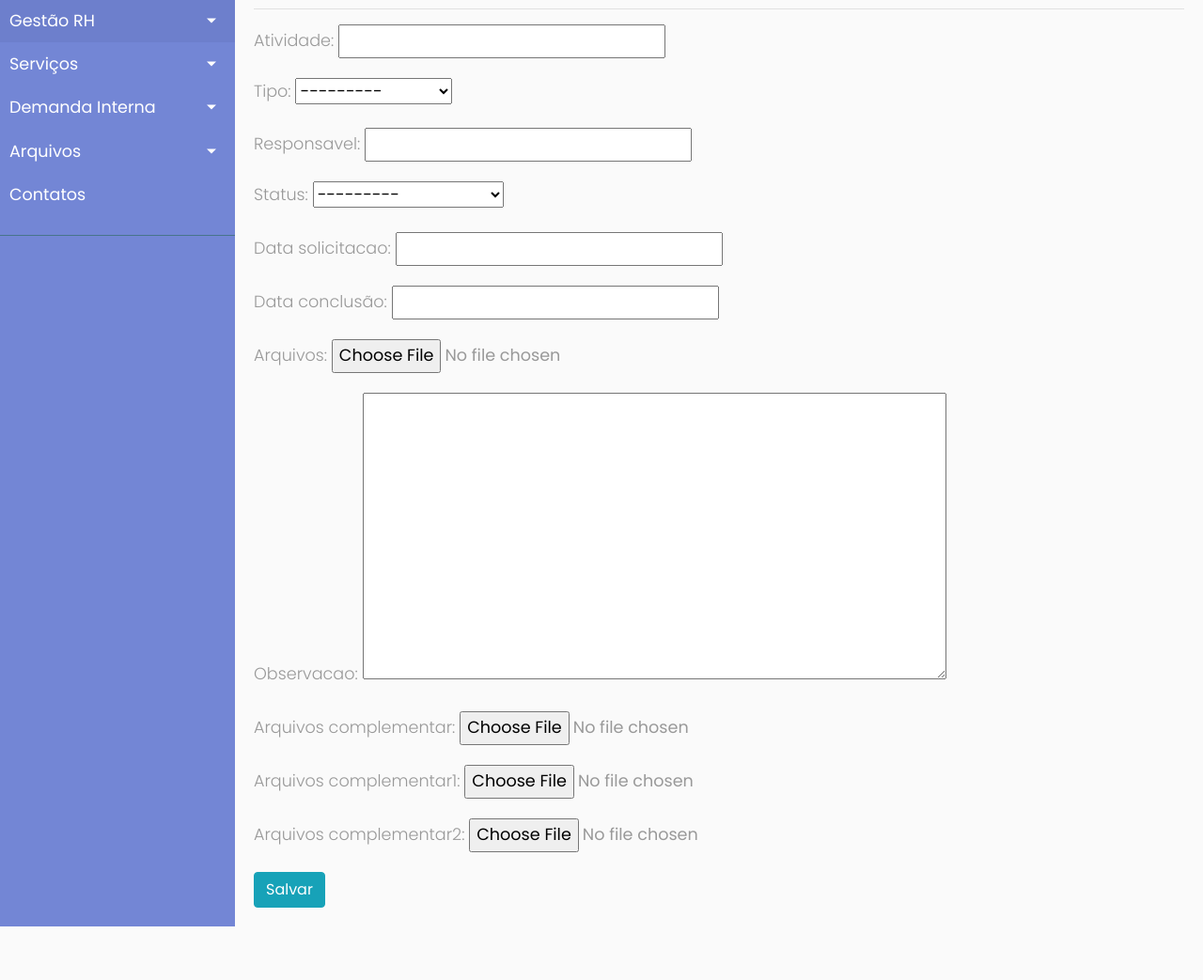
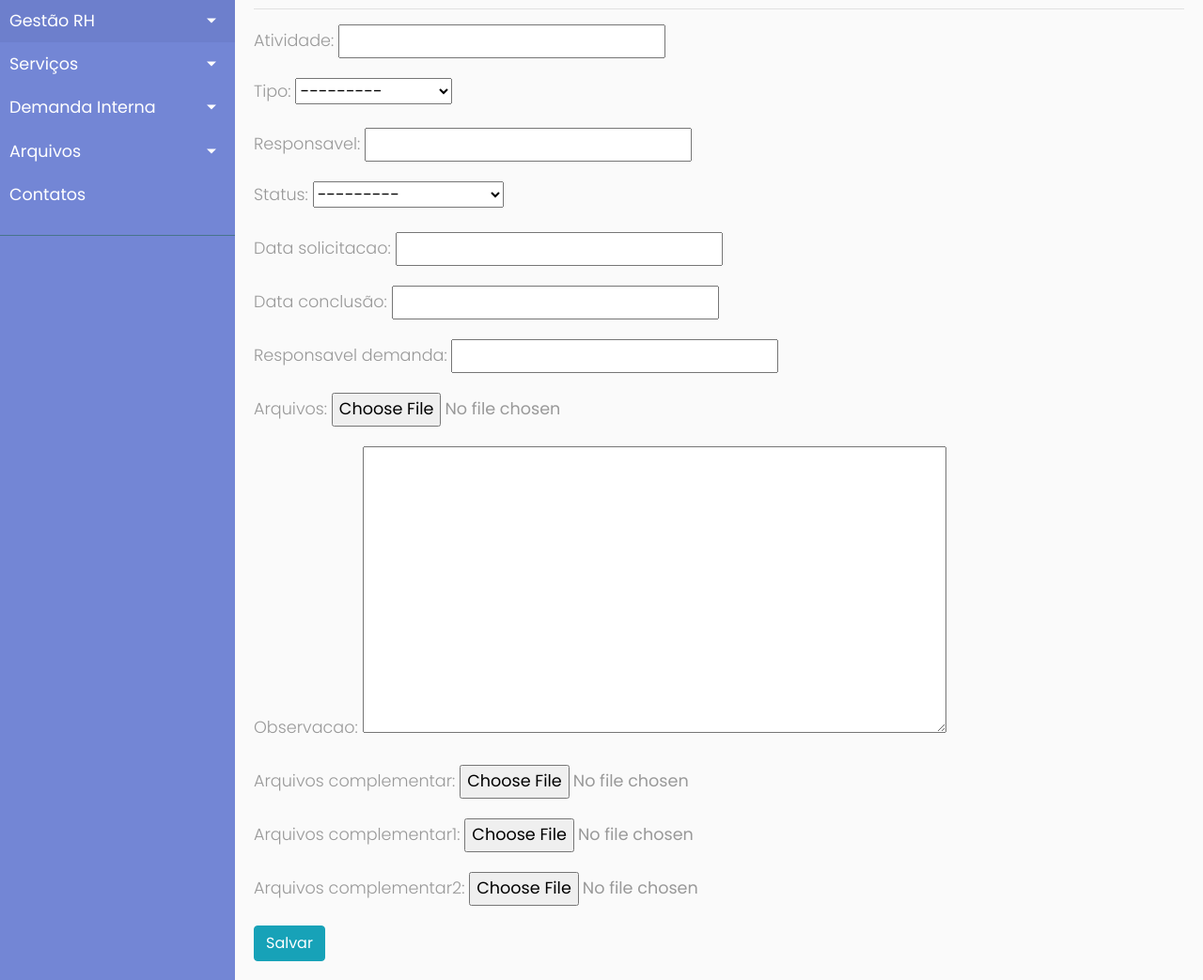
Before and after one commit to marcelohiginoduarte/Projeto_empresa_hr, a Django app: page /demandainterna/criar in a window 1280 px wide. Shown: the part 169-1212 px from the top of the page at 94% size. Before the commit the page ends 1155 px from the top, so only its background shows below. Run offline with Django 5.2, Linux system fonts and the light colour scheme; the visitor is signed in with stand-in values (Sample User, id 1); parts of the project's set-up code (start-up, migrations or seed data) failed here and were passed over; some libraries are stand-ins or nearby versions.

Commit message:
Atualizando a medida em esperas34

```diff
--- a/GestaoHR/forms.py
+++ b/GestaoHR/forms.py
@@ -21,7 +21,7 @@ class Servicoform(forms.ModelForm):
 class DemandaInternaform(forms.ModelForm):
     class Meta:
         model = DemandaInterna
-        fields = ['Atividade', 'tipo', 'responsavel', 'status', 'data_solicitacao', 'data_conclusão', 'responsavel', 'arquivos', 'Observacao','arquivos_complementar', 'arquivos_complementar1', 'arquivos_complementar2']
+        fields = ['Atividade', 'tipo', 'responsavel', 'status', 'data_solicitacao', 'data_conclusão', 'responsavel_demanda', 'arquivos', 'Observacao','arquivos_complementar', 'arquivos_complementar1', 'arquivos_complementar2']
 
 class BancoArquivoform(forms.ModelForm):
     class Meta:
--- a/GestaoHR/templates/demanada_dash.html
+++ b/GestaoHR/templates/demanada_dash.html
@@ -3,7 +3,7 @@
 
 {% block 'Material' %}
 
-<h3>Acompanhamento dos serviços</h3>
+
 
 <ul>
     <div class="d-flex flex-row justify-content-between">
--- a/GestaoHR/templates/demandainterna_views.html
+++ b/GestaoHR/templates/demandainterna_views.html
@@ -41,7 +41,7 @@
                 <td><a href="{% url 'demandaatualizarstatus' pk=demandas.id %}">{{demandas.status}}</a></td>
                 <td>{{ demandas.data_solicitacao}}</td>
                 <td>{{demandas.data_conclusão|default_if_none:"" }}</td>
-                <td>{{demandas.responsavel|default_if_none:"" }}</td>
+                <td>{{demandas.responsavel_demanda|default_if_none:"" }}</td>
 
                 <td>
                   {% if demandas.Observacao %}
```
